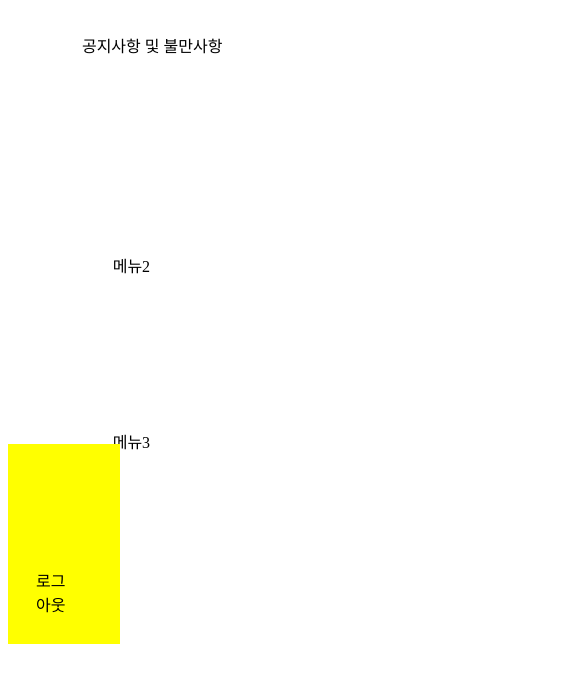
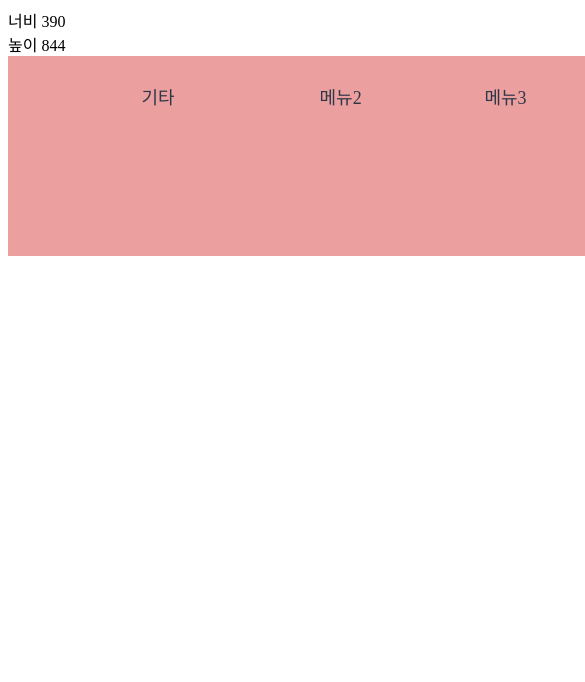
Before and after one commit to dohyean/schedule-expenditure-project, a React (Create React App) app in the folder my-app/: page /main_page in a window 390 px wide. Shown: the top 682 px of the page, 585 px wide, since content can reach past the window. Built offline with nearby package versions, Linux system fonts and the light colour scheme.

Commit message:
2023-08-31 bugfix & 반응형 웹 시도
Main_Page 반응형 웹 페이지 시도
공지사항 및 불만사항에서 세부 내용을 확인 후 돌아오면 id가 변경되는 현상 해결

```diff
--- a/my-app/src/Components/Main_Page.tsx
+++ b/my-app/src/Components/Main_Page.tsx
@@ -1,4 +1,4 @@
-import "../Style/PostBoard.css";
+import "../Style/Main_Page.css";
 import React, { useState, useEffect } from "react";
 import { useLocation } from "react-router-dom";
 import TabMenu from "./TabMenu";
@@ -8,11 +8,44 @@ function Main_Page() {
   const location = useLocation();
   const user_info = { ...location.state };
 
+  const [resize_width, setResizeWidth] = useState(Number(window.innerWidth));
+  const [resize_height, setResizeHeight] = useState(Number(window.innerHeight));
+  const [use, setUse] = useState(true);
+
+  const handleResize = () => {
+    setResizeWidth(Number(window.innerWidth));
+    setResizeHeight(Number(window.innerHeight));
+  };
+
+  useEffect(() => {
+    window.addEventListener("resize", handleResize);
+    if (resize_width > 900) {
+      setUse(true);
+    } else {
+      setUse(false);
+    }
+    return () => {
+      window.removeEventListener("resize", handleResize);
+    };
+  });
+
   return (
     <form>
       <div className="body_box">
-        <TabMenu />
-        <User_Infomation />
+        <div>너비 {resize_width}</div>
+        <div>높이 {resize_height}</div>
+        <div className="test_bottom_box">
+          <div className={use ? "left_box" : "test_left_box"}>
+            <div className="post_table">
+              <table className="table">
+                <TabMenu />
+              </table>
+            </div>
+          </div>
+          <div className={use ? "right_box" : "test_right_box"}>
+            <User_Infomation />
+          </div>
+        </div>
       </div>
     </form>
   );
--- a/my-app/src/Components/PostBoard.tsx
+++ b/my-app/src/Components/PostBoard.tsx
@@ -82,7 +82,7 @@ const PostBoard: React.FC = () => {
 
   function go_left() {
     if (cur_num !== 1) {
-      setCurNum(cur_num - 5);
+      setCurNum(cur_num - 10);
     }
   }
 
@@ -100,7 +100,7 @@ const PostBoard: React.FC = () => {
             <div className="main_area">
               <div className="post_area">
                 <div className="post_table">
-                  <h1 className="h1">공지사항 게시글 리스트</h1>
+                  <h1 className="h1">공지사항</h1>
                   <table className="table">
                     <thead className="thead">
                       <tr className="tr1">
--- a/my-app/src/Components/PostBoard_Complaint.tsx
+++ b/my-app/src/Components/PostBoard_Complaint.tsx
@@ -88,7 +88,7 @@ const PostBoard_Complaint: React.FC = () => {
 
   function go_left() {
     if (cur_num !== 1) {
-      setCurNum(cur_num - 5);
+      setCurNum(cur_num - 10);
     }
   }
 
--- a/my-app/src/Components/PostBoard_Content.tsx
+++ b/my-app/src/Components/PostBoard_Content.tsx
@@ -27,11 +27,11 @@ function PostBoard_Content() {
   function Go_Back() {
     if (user_info.notice_complaint === "공지사항") {
       navigate("/PostBoard_Notice", {
-        state: { id: user_info.id, cur_num: user_info.cur_num },
+        state: { id: user_info.user_id, cur_num: user_info.cur_num },
       });
     } else if (user_info.notice_complaint === "불만사항") {
       navigate("/postboard_complaint", {
-        state: { id: user_info.id, cur_num: user_info.cur_num },
+        state: { id: user_info.user_id, cur_num: user_info.cur_num },
       });
     } else {
       navigate("/", {
--- a/my-app/src/Components/PostBoard_Notice.tsx
+++ b/my-app/src/Components/PostBoard_Notice.tsx
@@ -88,7 +88,7 @@ const PostBoard_Notice: React.FC = () => {
 
   function go_left() {
     if (cur_num !== 1) {
-      setCurNum(cur_num - 5);
+      setCurNum(cur_num - 10);
     }
   }
 
--- a/my-app/src/Components/PostTd.tsx
+++ b/my-app/src/Components/PostTd.tsx
@@ -67,6 +67,7 @@ const PostTd: React.FC<PostTdProps> = ({
   const onContent = () => {
     navigate("/postboard_content", {
       state: {
+        user_id: user_id,
         id: item.id,
         name: item.name,
         date: item.date,
--- a/my-app/src/Components/TabMenu.tsx
+++ b/my-app/src/Components/TabMenu.tsx
@@ -1,4 +1,4 @@
-import React, { useState } from "react";
+import React, { useState, useEffect } from "react";
 import { useNavigate, useLocation } from "react-router-dom";
 import "../Style/test_TabMenu.css";
 
@@ -42,34 +42,79 @@ const TabMenu: React.FC = () => {
     });
   }
 
+  const [resize_width, setResizeWidth] = useState(Number(window.innerWidth));
+  const [resize_height, setResizeHeight] = useState(Number(window.innerHeight));
+  const [use, setUse] = useState(true);
+
+  const handleResize = () => {
+    setResizeWidth(Number(window.innerWidth));
+    setResizeHeight(Number(window.innerHeight));
+  };
+
+  useEffect(() => {
+    window.addEventListener("resize", handleResize);
+    if (resize_width > 900) {
+      setUse(true);
+    } else {
+      setUse(false);
+    }
+    return () => {
+      window.removeEventListener("resize", handleResize);
+    };
+  });
+
   return (
     <div className="topmenubar">
       <nav className="navi">
-        <ul>
+        <ul className={use ? "topmenu_font_ul" : "test_topmenu_font_ul"}>
           <li
             className={isHovering ? "topmenu_hover" : "topmenu"}
             onMouseOver={handleMouseOver}
+            onMouseOut={handleMouseOut}
           >
-            공지사항 및 불만사항
-            <ul
-              className={isHovering ? "topmenu_hover_ul" : "topmenu_ul"}
-              onMouseOut={handleMouseOut}
-            >
-              <li onClick={write_Notice}>공지사항 작성</li>
-              <li onClick={write_Complaint}>불만사항 작성</li>
-              <li onClick={read_Notice}>공지사항</li>
-              <li onClick={read_Complaint}>불만사항</li>
+            기타
+            <ul className={isHovering ? "topmenu_hover_ul" : "topmenu_ul"}>
+              <li
+                className={
+                  isHovering ? "topmenu_font_li" : "test_topmenu_font_li"
+                }
+                onClick={write_Notice}
+              >
+                공지사항 작성
+              </li>
+              <li
+                className={
+                  isHovering ? "topmenu_font_li" : "test_topmenu_font_li"
+                }
+                onClick={write_Complaint}
+              >
+                불만사항 작성
+              </li>
+              <li
+                className={
+                  isHovering ? "topmenu_font_li" : "test_topmenu_font_li"
+                }
+                onClick={read_Notice}
+              >
+                공지사항
+              </li>
+              <li
+                className={
+                  isHovering ? "topmenu_font_li" : "test_topmenu_font_li"
+                }
+                onClick={read_Complaint}
+              >
+                불만사항
+              </li>
             </ul>
           </li>
           <li
             className={isHovering ? "topmenu_hover" : "topmenu"}
             onMouseOver={handleMouseOver}
+            onMouseOut={handleMouseOut}
           >
             메뉴2
-            <ul
-              className={isHovering ? "topmenu_hover_ul" : "topmenu_ul"}
-              onMouseOut={handleMouseOut}
-            >
+            <ul className={isHovering ? "topmenu_hover_ul" : "topmenu_ul"}>
               <li>메뉴2-1</li>
               <li>메뉴2-2</li>
               <li>메뉴2-3</li>
@@ -78,12 +123,10 @@ const TabMenu: React.FC = () => {
           <li
             className={isHovering ? "topmenu_hover" : "topmenu"}
             onMouseOver={handleMouseOver}
+            onMouseOut={handleMouseOut}
           >
             메뉴3
-            <ul
-              className={isHovering ? "topmenu_hover_ul" : "topmenu_ul"}
-              onMouseOut={handleMouseOut}
-            >
+            <ul className={isHovering ? "topmenu_hover_ul" : "topmenu_ul"}>
               <li>메뉴3-1</li>
               <li>메뉴3-2</li>
               <li>메뉴3-3</li>
--- a/my-app/src/Components/User_Infomation.tsx
+++ b/my-app/src/Components/User_Infomation.tsx
@@ -1,5 +1,5 @@
-import "../Style/Login.css";
-import React, { useState, KeyboardEvent } from "react";
+import "../Style/User_Infomation.css";
+import React, { useState, useEffect } from "react";
 import { useNavigate } from "react-router-dom";
 
 function User_Infomation() {
@@ -9,16 +9,34 @@ function User_Infomation() {
       state: { cur_num: 1 },
     });
   };
+
+  const [resize_width, setResizeWidth] = useState(Number(window.innerWidth));
+  const [resize_height, setResizeHeight] = useState(Number(window.innerHeight));
+  const [use, setUse] = useState(true);
+
+  const handleResize = () => {
+    setResizeWidth(Number(window.innerWidth));
+    setResizeHeight(Number(window.innerHeight));
+  };
+
+  useEffect(() => {
+    window.addEventListener("resize", handleResize);
+    if (resize_width > 900) {
+      setUse(true);
+    } else {
+      setUse(false);
+    }
+    return () => {
+      window.removeEventListener("resize", handleResize);
+    };
+  });
   return (
-    <div className="right_box">
-      <div className="login_form">
-        <div className="login_top_section">
-          <div className="login_input_section">
-            <div className="user_picutre"></div>
-            <div className="user_name"></div>
-            <div onClick={logout}>로그아웃</div>
-          </div>
-        </div>
+    <div className="login_form">
+      <div
+        className={use ? "user_logout" : "test_user_logout"}
+        onClick={logout}
+      >
+        로그아웃
       </div>
     </div>
   );
--- /dev/null
+++ b/my-app/src/Style/Main_Page.css
@@ -0,0 +1,113 @@
+.body_box {
+  display: flex;
+  flex-direction: column;
+}
+
+.bottom_box {
+  display: flex;
+  flex-direction: row;
+}
+
+.test_bottom_box {
+  display: flex;
+  flex-direction: row;
+}
+
+.left_box {
+  background-color: aqua;
+  width: 70%;
+  height: 200px;
+  position: relative;
+}
+
+.test_left_box {
+  background-color: rgb(236, 159, 159);
+  width: 630px;
+  height: 200px;
+  position: absolute;
+}
+
+.right_box {
+  background-color: yellow;
+  width: 30%;
+  height: 200px;
+}
+
+.test_right_box {
+  background-color: rgb(156, 158, 236);
+  left: 630px;
+  width: 270px;
+  height: 200px;
+  position: absolute;
+}
+
+.main_area {
+  display: flex;
+  width: 100%;
+  flex-direction: column;
+  justify-content: center; /* 로그인 폼 안의 요소들이 중앙 */
+  align-items: center; /* 로그인 폼 안의 요소들이 중앙 */
+  position: absolute;
+  top: 0%;
+  left: 50%;
+  transform: translate(-50%, 10%);
+}
+/*
+    box의 position: relative;, height: 100%; 과
+    login-form의 position: absolute; 는
+    로그인 폼을 중앙정렬하기 위한 사전작업
+*/
+
+/* tailwindcss에서는 container max-w-screen-lg mx-auto */
+.post_table {
+  display: flex;
+  flex-direction: column;
+  margin-left: auto;
+  margin-right: auto;
+  margin-bottom: 3rem;
+}
+
+/* tailwindcss에서는 container max-w-screen-lg mx-auto */
+.complain_table {
+  display: flex;
+  flex-direction: column;
+  margin-left: auto;
+  margin-right: auto;
+  margin-bottom: 6rem;
+}
+
+/* tailwind에서는 text-xl font-bold mt-5 mb-3 text-center */
+.h1 {
+  font-size: 2.25rem;
+  font-weight: bold;
+  margin-top: 1.25rem;
+  margin-bottom: 0.75rem;
+  text-align: center;
+}
+
+/* tailwindcss에서는 min-w-full table-auto text-gray-800 */
+.table {
+  min-width: 100%;
+  table-layout: auto;
+  color: #2d3748;
+}
+
+/* tailwindcss에서는 justify-between */
+.thead {
+  display: flex;
+  justify-content: space-between;
+}
+
+/* tailwindcss에서는 bg-gray-800 */
+.tr1 {
+  background-color: #2d3748;
+}
+
+/* tailwindcss에서는 text-gray-300 px-4 py-3 */
+.contents1 {
+  color: #d1d5db;
+  padding-left: 1rem;
+  padding-right: 1rem;
+  padding-top: 0.75rem;
+  padding-bottom: 0.75rem;
+}
--- /dev/null
+++ b/my-app/src/Style/User_Infomation.css
@@ -0,0 +1,98 @@
+.login_form {
+  display: flex;
+  flex-direction: column;
+  justify-content: center; /* 로그인 폼 안의 요소들이 중앙 */
+  align-items: center; /* 로그인 폼 안의 요소들이 중앙 */
+  position: absolute;
+  top: 50%;
+  left: 50%;
+  transform: translate(-50%, 50%);
+}
+/*
+    box의 position: relative;, height: 100%; 과
+    login-form의 position: absolute; 는
+    로그인 폼을 중앙정렬하기 위한 사전작업
+*/
+
+.login_top_section {
+  display: flex;
+}
+
+.login_input_section {
+  display: inline-block;
+  margin-right: 45%;
+}
+
+.login_btn {
+  background-color: yellowgreen;
+  width: 200%;
+  height: 80%;
+  text-align: center;
+  margin-top: 20%;
+  border-radius: 10px; /* 둥근모서리 설정 */
+}
+
+.login_id {
+  height: 30%;
+  width: 180%;
+}
+
+.login_password {
+  margin-top: 5%;
+  height: 30%;
+  width: 180%;
+}
+
+.login_option {
+  display: flex;
+  margin-top: 5%;
+  text-align: center;
+  justify-content: center;
+}
+
+/* option1, option2, option3은 회원가입 아이디찾기 비번찾기 버튼의 간격 조절 */
+.option1 {
+  margin-left: -15%;
+  margin-right: 10%;
+}
+
+.option2 {
+  margin-right: 10%;
+}
+
+.option3 {
+  margin-right: -9%;
+}
+
+/*
+    option1-inner, option2-inner, option3-inner는 버튼을 그냥 회색 글씨로 표현
+    transparent는 배경색 투명
+*/
+.option1_inner {
+  background-color: transparent;
+  border: 0;
+  color: gray;
+  width: 180%;
+}
+
+.option2_inner {
+  background-color: transparent;
+  border: 0;
+  color: gray;
+  width: 180%;
+}
+
+.option3_inner {
+  background-color: transparent;
+  border: 0;
+  color: gray;
+  width: 180%;
+}
+
+.user_logout {
+  font-size: 2vw;
+}
+
+.test_user_logout {
+  font-size: 17px;
+}
--- a/my-app/src/Style/test_TabMenu.css
+++ b/my-app/src/Style/test_TabMenu.css
@@ -1,29 +1,28 @@
 .topmenubar {
   display: block;
-  opacity: 1;
 }
 
 .navi {
   display: flex;
   justify-content: center;
-  margin-bottom: -11rem;
-  opacity: 1;
 }
 
 .topmenu {
   float: left;
   list-style: none;
-  padding-left: 3rem;
-  padding-right: 3rem;
+  padding-left: 1vw;
+  padding-right: 1vw;
   opacity: 1;
+  height: 24px;
 }
 
 .topmenu_hover {
   float: left;
   list-style: none;
-  padding-left: 3rem;
-  padding-right: 3rem;
+  padding-left: 1vw;
+  padding-right: 1vw;
   opacity: 1;
+  height: 2.1vw;
 }
 
 .topmenu_ul {
@@ -32,35 +31,45 @@
   opacity: 1;
 }
 
+.topmenu_font_ul {
+  font-size: 2vw;
+}
+
+.test_topmenu_font_ul {
+  font-size: 18px;
+}
+
+.topmenu_font_li {
+  font-size: 1.6vw;
+}
+
+.test_topmenu_font_li {
+  font-size: 16px;
+}
+
 .topmenu_hover_ul {
   list-style: none;
-  margin-bottom: 11rem;
   opacity: 1;
 }
 
 .navi ul li ul li {
   list-style: none;
-  opacity: 1;
 }
 
 .navi > ul {
   margin: 25px 0 15px 0;
   padding: 0 0 0 0;
-  opacity: 1;
 }
 
 .navi > ul > li {
   text-align: center;
-  opacity: 1;
 }
 
 .navi > ul > li > ul {
   padding: 20px 0px 0px 0px;
-  opacity: 1;
 }
 
 .navi > ul > li > ul > li {
   text-align: center;
   padding: 10px 50px;
-  opacity: 1;
 }
```
Also changed, not shown: 1 other file (tests, documents, lock files or other folders).
